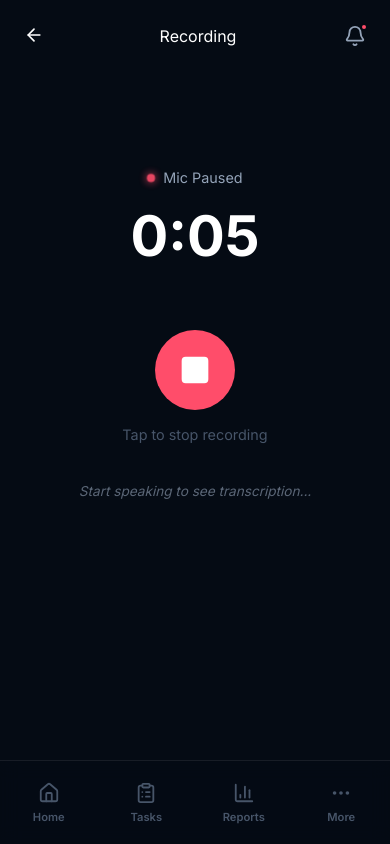
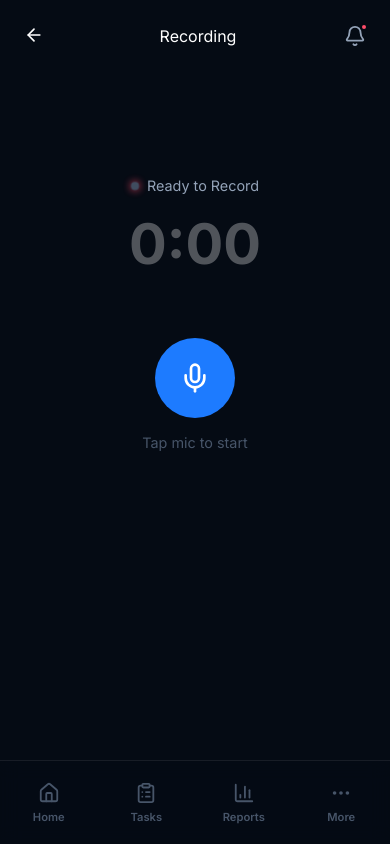
Before and after one commit to Rizwan884/OPSFly_Client, a React (Vite) app: page /recording in a window 390 px wide. Built offline with nearby package versions, Linux system fonts and the light colour scheme; no server answers.

Commit message:
Mobile Fix: Manual mic start and improved session persistence

```diff
--- a/src/pages/Recording.jsx
+++ b/src/pages/Recording.jsx
@@ -11,7 +11,7 @@ import Header from '../components/Header';
  */
 export default function Recording() {
   const navigate = useNavigate();
-  const [phase, setPhase] = useState('recording'); // recording | processing | error
+  const [phase, setPhase] = useState('idle'); // idle | recording | processing | error
   const [elapsed, setElapsed] = useState(0);
   const [errorMsg, setErrorMsg] = useState('');
 
@@ -35,43 +35,36 @@ export default function Recording() {
     };
   }, [phase]);
 
-  // Start listening logic
-  const startListening = useCallback(async () => {
+  // Start listening logic — triggered by user click
+  const handleStart = async () => {
     if (!browserSupportsSpeechRecognition) {
       setPhase('error');
-      setErrorMsg("Your browser doesn't support speech recognition. Please try Chrome or Safari.");
+      setErrorMsg("Your browser doesn't support speech recognition.");
       return;
     }
 
     try {
-      // Explicitly request mic permission first
+      // Manual trigger for mobile browsers
       await navigator.mediaDevices.getUserMedia({ audio: true });
       resetTranscript();
       setPhase('recording');
-      SpeechRecognition.startListening({ continuous: true });
+      // Set continuous to true and keep it alive
+      SpeechRecognition.startListening({ continuous: true, language: 'en-US' });
     } catch (err) {
       console.error('Mic access error:', err);
       setPhase('error');
-      setErrorMsg("Microphone access denied. Please allow mic access in your browser settings and refresh.");
+      setErrorMsg("Mic access denied. Please allow mic in settings.");
     }
-  }, [browserSupportsSpeechRecognition, resetTranscript]);
-
-  useEffect(() => {
-    startListening();
-    return () => {
-      SpeechRecognition.stopListening();
-    };
-  }, [startListening]);
+  };
 
   const handleStop = () => {
     setPhase('processing');
     SpeechRecognition.stopListening();
 
-    // Simulate a brief "processing" delay for premium feel
     setTimeout(() => {
       navigate('/analysis', {
         state: {
-          transcript: transcript || "(No speech detected. Try speaking closer to the mic.)",
+          transcript: transcript || "(No speech detected.)",
           source: 'voice'
         },
         replace: true,
@@ -85,20 +78,6 @@ export default function Recording() {
     return `${m}:${sec.toString().padStart(2, '0')}`;
   };
 
-  if (!browserSupportsSpeechRecognition) {
-    return (
-      <div className="app-shell">
-        <Header showBack onBack={() => navigate('/')} title="Recording" />
-        <main className="recording-page">
-           <AlertCircle size={48} color="var(--staffing)" />
-           <p style={{ marginTop: '20px', textAlign: 'center', padding: '0 40px' }}>
-             Speech recognition is not supported in this browser.
-           </p>
-        </main>
-      </div>
-    );
-  }
-
   return (
     <div className="app-shell">
       <Header showBack onBack={() => navigate('/')} title="Recording" />
@@ -107,56 +86,57 @@ export default function Recording() {
         {phase === 'processing' ? (
           <div className="recording-status">
              <Loader2 size={18} className="spinner" color="var(--primary)" />
-             Transcribing...
+             Processing...
           </div>
-        ) : phase === 'error' ? (
+        ) : phase === 'idle' ? (
           <div className="recording-status">
-             <AlertCircle size={18} color="var(--staffing)" />
-             <span style={{ color: 'var(--staffing)', fontWeight: '600' }}>Error Occurred</span>
+            <div className="recording-dot" style={{ backgroundColor: 'var(--text-muted)' }}></div>
+            Ready to Record
           </div>
         ) : (
           <div className="recording-status">
             <div className="recording-dot"></div>
-            {listening ? 'Recording Note' : 'Mic Paused'}
+            {listening ? 'Recording...' : 'Mic Active'}
           </div>
         )}
 
-        <div className="recording-timer" style={{ opacity: phase === 'error' ? 0.5 : 1 }}>
+        <div className="recording-timer" style={{ opacity: phase === 'idle' ? 0.3 : 1 }}>
           {formatTime(elapsed)}
         </div>
 
         {phase === 'error' && (
-          <div style={{ color: 'var(--staffing)', marginBottom: '24px', display: 'flex', alignItems: 'center', gap: '8px', fontSize: '0.9rem', textAlign: 'center', padding: '0 20px', maxWidth: '300px' }}>
+          <div style={{ color: 'var(--staffing)', marginBottom: '24px', textAlign: 'center' }}>
             <p>{errorMsg}</p>
           </div>
         )}
 
-        {phase === 'error' ? (
-          <button className="stop-btn" onClick={() => window.location.reload()} style={{ background: 'var(--primary)', border: 'none' }}>
+        {phase === 'idle' ? (
+          <button className="stop-btn pulse" onClick={handleStart} style={{ background: 'var(--primary)', border: 'none' }}>
+            <Mic size={32} color="#fff" />
+          </button>
+        ) : phase === 'recording' ? (
+          <button className="stop-btn" onClick={handleStop}>
+            <Square size={32} fill="#fff" color="#fff" />
+          </button>
+        ) : phase === 'error' ? (
+          <button className="stop-btn" onClick={() => window.location.reload()} style={{ background: 'var(--primary)' }}>
             <Mic size={32} color="#fff" />
           </button>
         ) : (
-          <button
-            className={`stop-btn ${phase === 'processing' ? 'loading' : ''}`}
-            onClick={handleStop}
-            disabled={phase === 'processing'}
-          >
-            {phase === 'processing' ? (
-              <Loader2 size={32} className="spinner" />
-            ) : (
-              <Square size={32} fill="#fff" color="#fff" />
-            )}
+          <button className="stop-btn loading" disabled>
+            <Loader2 size={32} className="spinner" />
           </button>
         )}
 
         <p style={{ color: 'var(--text-muted)', fontSize: '0.9rem', marginTop: '16px' }}>
-          {phase === 'processing' ? 'Processing your speech...' :
-           phase === 'error' ? 'Tap to retry' : 'Tap to stop recording'}
+          {phase === 'idle' ? 'Tap mic to start' :
+           phase === 'recording' ? 'Tap square to stop' :
+           'Processing...'}
         </p>
 
-        {/* Live Preview (Subtle) */}
-        <div style={{ marginTop: '40px', padding: '0 30px', textAlign: 'center', opacity: 0.6, fontSize: '0.85rem', color: 'var(--text-secondary)', fontStyle: 'italic', maxHeight: '60px', overflow: 'hidden' }}>
-          {transcript.length > 0 ? `"${transcript.substring(0, 80)}..."` : "Start speaking to see transcription..."}
+        {/* Live Preview */}
+        <div style={{ marginTop: '40px', padding: '0 30px', textAlign: 'center', opacity: 0.6, fontSize: '0.85rem' }}>
+          {transcript.length > 0 ? `"${transcript}"` : phase === 'recording' ? "Listening..." : ""}
         </div>
       </main>
     </div>
```
